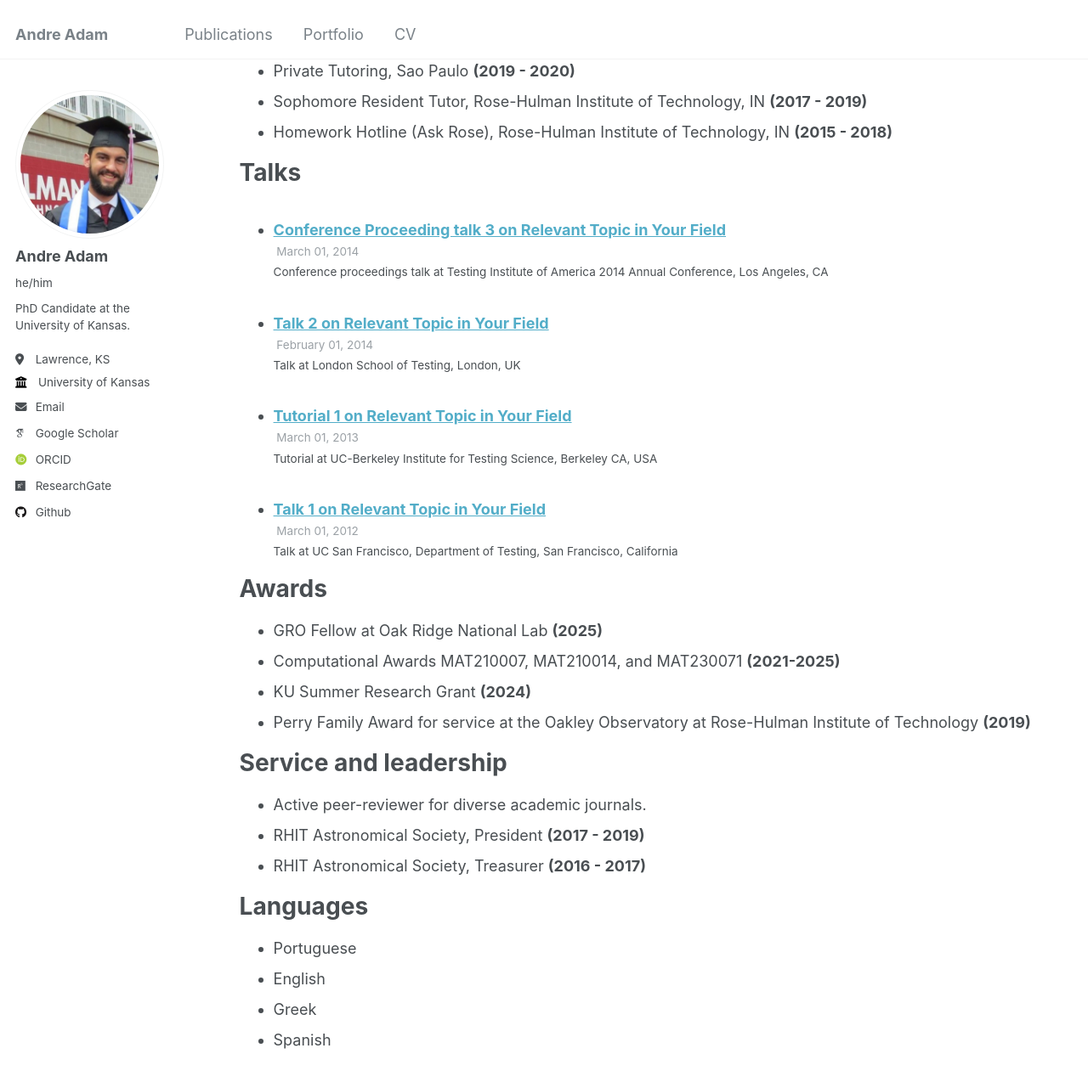
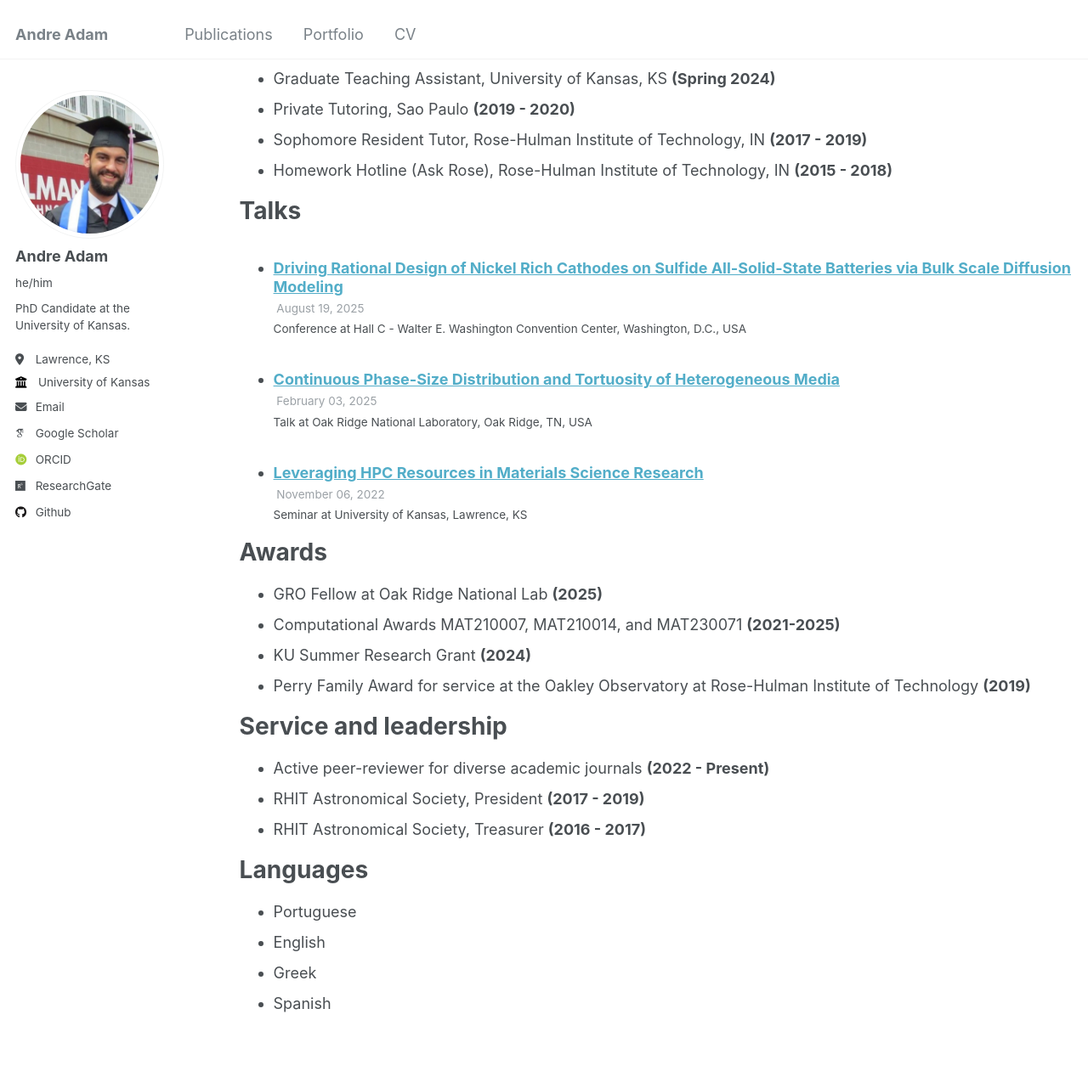
Before and after one commit to adama-wzr/adama-wzr.github.io, a Jekyll site: the page built from _pages/cv.md, in a window 1280 px wide and 1400 px high, scrolled down 2864 px. Shown: the top 1274 px of the window at 85% size. Built offline with Jekyll 4.4.1, drawn with Linux system fonts in a browser that asks for light colours; some web fonts are replaced; some of the changed text lies outside the part shown.

Commit message:
Updated Talks
- added all recent research-related talks

```diff
--- a/_pages/cv.md
+++ b/_pages/cv.md
@@ -112,7 +114,7 @@ Awards
 
 Service and leadership
 ======
-* Active peer-reviewer for diverse academic journals.
+* Active peer-reviewer for diverse academic journals **(2022 - Present)**
 * RHIT Astronomical Society, President **(2017 - 2019)**
 * RHIT Astronomical Society, Treasurer **(2016 - 2017)**
 
--- a/_talks/2012-03-01-talk-1.md
+++ /dev/null
@@ -1,11 +0,0 @@
----
-title: "Talk 1 on Relevant Topic in Your Field"
-collection: talks
-type: "Talk"
-permalink: /talks/2012-03-01-talk-1
-venue: "UC San Francisco, Department of Testing"
-date: 2012-03-01
-location: "San Francisco, California"
----
-
-This is a description of your talk, which is a markdown files that can be all markdown-ified like any other post. Yay markdown!
--- a/_talks/2013-03-01-tutorial-1.md
+++ /dev/null
@@ -1,13 +0,0 @@
----
-title: "Tutorial 1 on Relevant Topic in Your Field"
-collection: talks
-type: "Tutorial"
-permalink: /talks/2013-03-01-tutorial-1
-venue: "UC-Berkeley Institute for Testing Science"
-date: 2013-03-01
-location: "Berkeley CA, USA"
----
-
-[More information here](http://exampleurl.com)
-
-This is a description of your tutorial, note the different field in type. This is a markdown files that can be all markdown-ified like any other post. Yay markdown!
--- a/_talks/2014-02-01-talk-2.md
+++ /dev/null
@@ -1,13 +0,0 @@
----
-title: "Talk 2 on Relevant Topic in Your Field"
-collection: talks
-type: "Talk"
-permalink: /talks/2014-02-01-talk-2
-venue: "London School of Testing"
-date: 2014-02-01
-location: "London, UK"
----
-
-[More information here](http://example2.com)
-
-This is a description of your talk, which is a markdown files that can be all markdown-ified like any other post. Yay markdown!
--- a/_talks/2014-03-01-talk-3.md
+++ /dev/null
@@ -1,11 +0,0 @@
----
-title: "Conference Proceeding talk 3 on Relevant Topic in Your Field"
-collection: talks
-type: "Conference proceedings talk"
-permalink: /talks/2014-03-01-talk-3
-venue: "Testing Institute of America 2014 Annual Conference"
-date: 2014-03-01
-location: "Los Angeles, CA"
----
-
-This is a description of your conference proceedings talk, note the different field in type. You can put anything in this field.
--- /dev/null
+++ b/_talks/2022-11-06_HPC.md
@@ -0,0 +1,11 @@
+---
+title: "Leveraging HPC Resources in Materials Science Research"
+collection: talks
+type: "Seminar"
+permalink: /talks/2022-11-06_HPC
+venue: "University of Kansas"
+date: 2022-11-06
+location: "Lawrence, KS"
+---
+
+Invited talk for a department-wide seminar. The talk focused on leveraging resources from the former Extreme Science and Engineering Discovery Environment (XSEDE) program, now Advanced Cyberinfrastructure Coordination Ecosystem: Services & Support (ACCESS), to maximize efficiency and impact in computational materials science research.
--- /dev/null
+++ b/_talks/2025-02-03-talk.md
@@ -0,0 +1,11 @@
+---
+title: "Continuous Phase-Size Distribution and Tortuosity of Heterogeneous Media"
+collection: talks
+type: "Talk"
+permalink: /talks/2025-02-03-talk
+venue: "Oak Ridge National Laboratory"
+date: 2025-02-03
+location: "Oak Ridge, TN, USA"
+---
+
+Talk on the microstructure-scale characterization of porous media via continuous phase-size distribution and tortuosity estimations.
--- /dev/null
+++ b/_talks/2025-08-19-ACS_Fall.md
@@ -0,0 +1,11 @@
+---
+title: "Driving Rational Design of Nickel Rich Cathodes on Sulfide All-Solid-State Batteries via Bulk Scale Diffusion Modeling"
+collection: talks
+type: "Conference"
+permalink: /talks/2025-08-19-ACS_Fall
+venue: "Hall C - Walter E. Washington Convention Center"
+date: 2025-08-19
+location: "Washington, D.C., USA"
+---
+
+This is an upcoming talk! If you would like to learn more, make sure to attend American Chemical Society Conference, Fall 2025.
```
Also changed, not shown: other parts of _pages/cv.md (+3 -1 lines).
